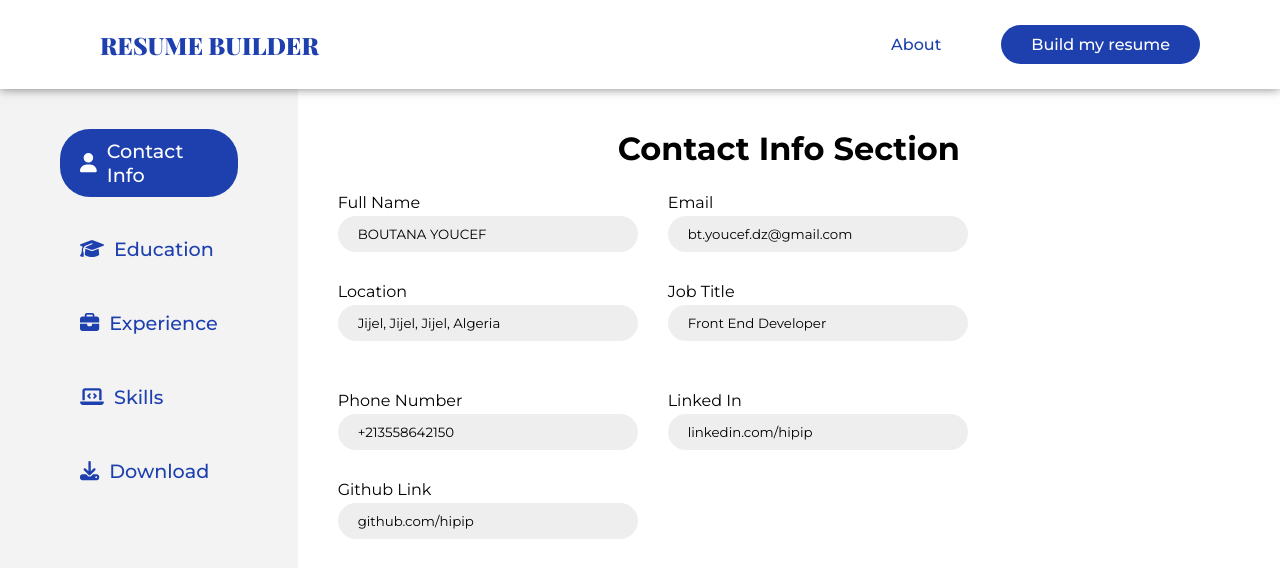
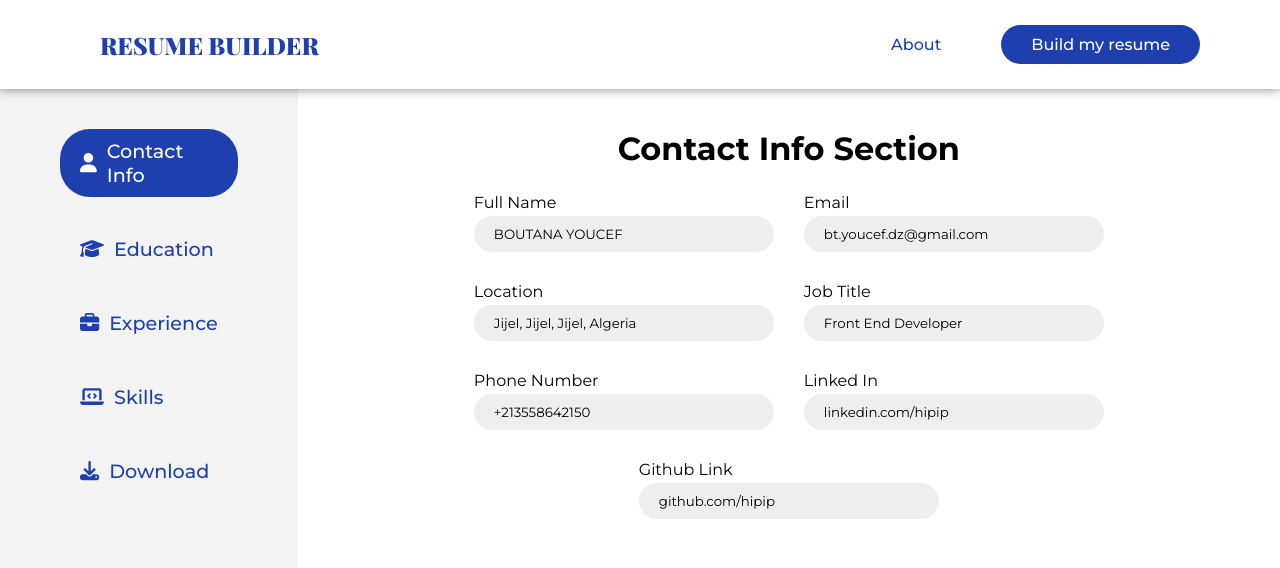
Before and after one commit to hipip/Resume-Builder, a React (Vite) app: page /builder/contact-info in a window 1280 px wide. Shown: the top 568 px of the page. Built offline with nearby package versions, Linux system fonts and the light colour scheme; a web font is replaced by a local one.

Commit message:
Update README.md & added small animation to builder-section element

```diff
--- a/src/App.css
+++ b/src/App.css
@@ -186,7 +186,7 @@ button {
 
 .resume-wrapper[theme="elegant"] .contact-info-section {
   padding: 40px;
-  background-color: rgb(0, 17, 65);
+  background-color: #00040f;
   color: white;
 }
 
@@ -539,7 +539,7 @@ button {
 }
 
 .add-new-education-item-btn {
-  padding: 20px 40px;
+  padding: 15px 40px;
   border-radius: 30px;
   background-color: black;
   color: white;
@@ -636,3 +636,29 @@ button {
 #save-and-return-edu {
   background-color: green;
 }
+.center-this-shit {
+  display: flex;
+  flex-wrap: wrap;
+  justify-content: center;
+  align-items: center;
+}
+
+.some-container {
+  justify-content: center;
+}
+
+.builder-section {
+  transform: translateX(-300px);
+  opacity: 0;
+  animation: builder-section-anim 0.45s ease-in-out forwards;
+}
+
+@keyframes builder-section-anim {
+  70% {
+    opacity: 0.3;
+  }
+  to {
+    transform: translateX(0);
+    opacity: 1;
+  }
+}
--- a/src/components/Resume.jsx
+++ b/src/components/Resume.jsx
@@ -10,6 +10,8 @@ const Resume = ({
   theme,
   isMinimized,
 }) => {
+  education = education.sort((a, b) => a.startDate - b.startDate);
+
   return (
     <div id="resume" className={isMinimized ? "mini" : ""}>
       {theme === "professional" && (
--- a/src/pages/ContactInfo.jsx
+++ b/src/pages/ContactInfo.jsx
@@ -6,6 +6,7 @@ const ContactInfo = ({ data, setData }) => {
   return (
     <div className="builder-section">
       <h1 className="builder-section-title">Contact Info Section</h1>
+      <div className="center-this-shit">
         <div className="some-container">
           <FormItem
             htmlFor="fullName"
@@ -38,8 +39,6 @@ const ContactInfo = ({ data, setData }) => {
             value={jobTitle}
             onChange={(e) => setData({ ...data, jobTitle: e.target.value })}
           />
-      </div>
-      <div className="some-container">
           <FormItem
             htmlFor="phoneNumber"
             type="tel"
@@ -66,6 +65,7 @@ const ContactInfo = ({ data, setData }) => {
           />
         </div>
       </div>
+    </div>
   );
 };
 
```
Also changed, not shown: 1 other file (tests, documents, lock files or other folders). Lines whose indentation alone changed are shown as unchanged.
